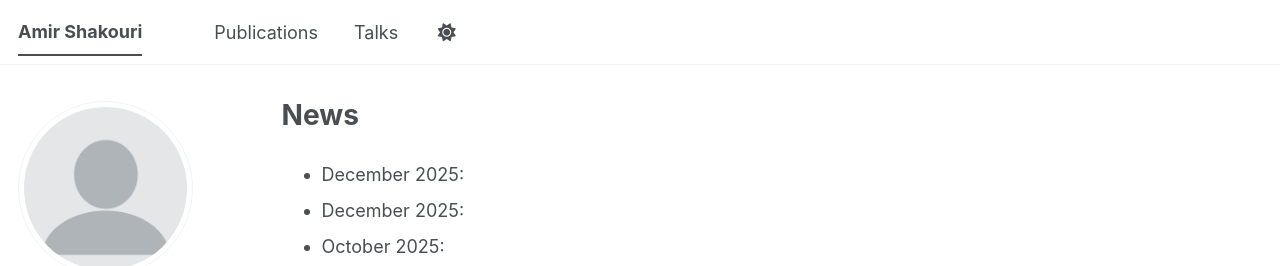
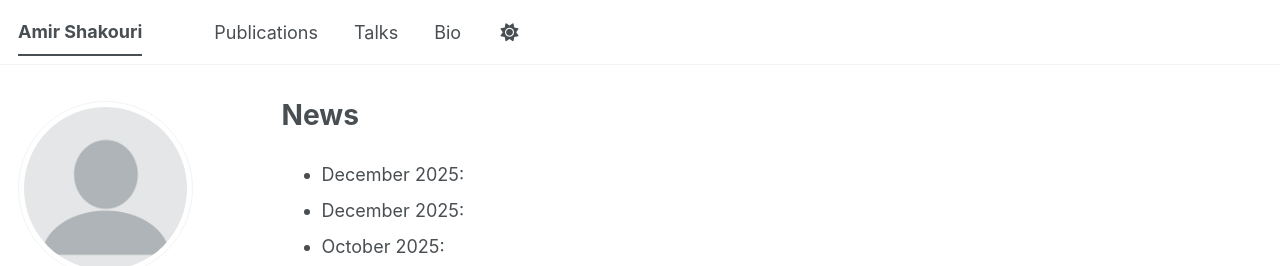
Before and after one commit to a-shakouri/a-shakouri.github.io, a Jekyll site: the page built from _pages/about.md, in a window 1280 px wide. Shown: the top 266 px of the page. Built offline with Jekyll 4.4.1, drawn with Linux system fonts in a browser that asks for light colours; some web fonts are replaced; a script bundle is joined from its source files by our own code; library files that are not in the unit come from our copies.

Commit message:
Update navigation.yml

```diff
--- a/_data/navigation.yml
+++ b/_data/navigation.yml
@@ -23,8 +23,8 @@ main:
   #- title: "Blog Posts"
   #  url: /year-archive/
 
-  #- title: "CV"
-  #  url: /cv/
+  - title: "Bio"
+    url: /cv/
 
   #- title: "CV"
   #   url: /cv-json/
```
